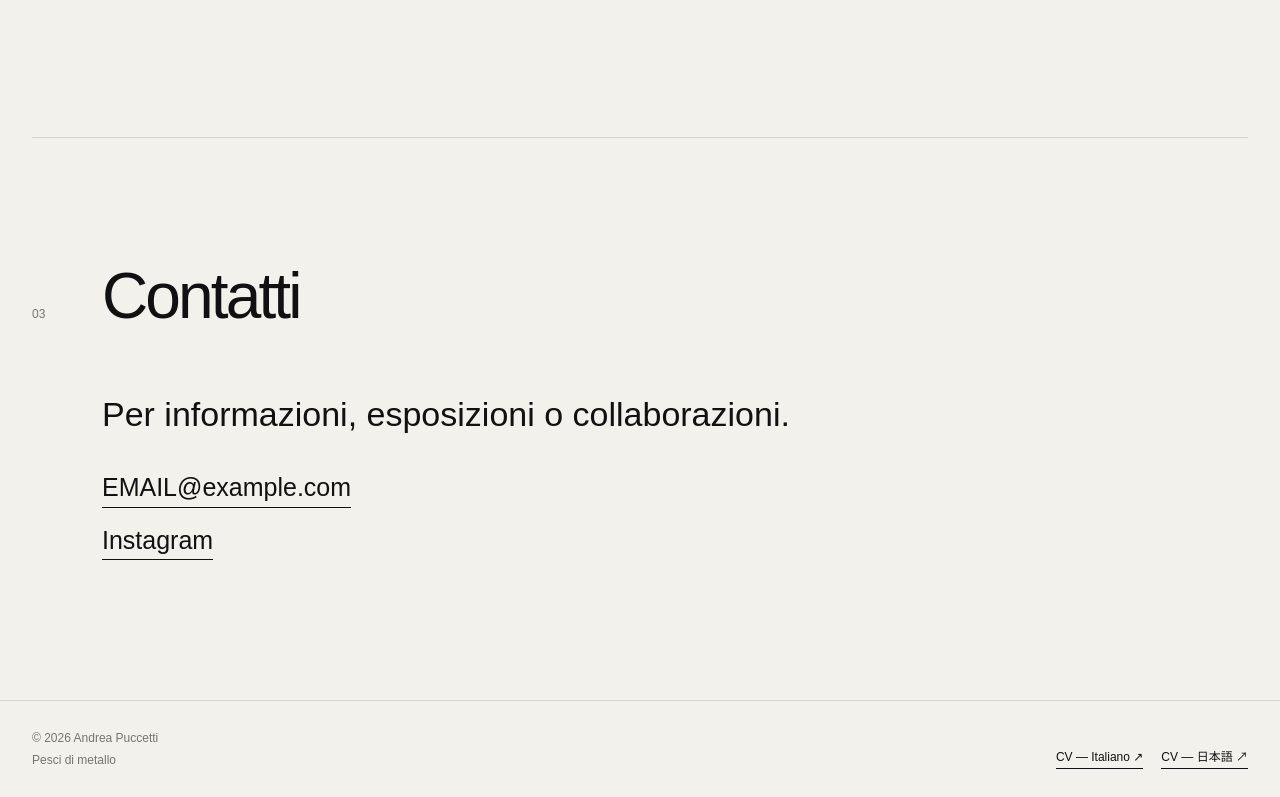
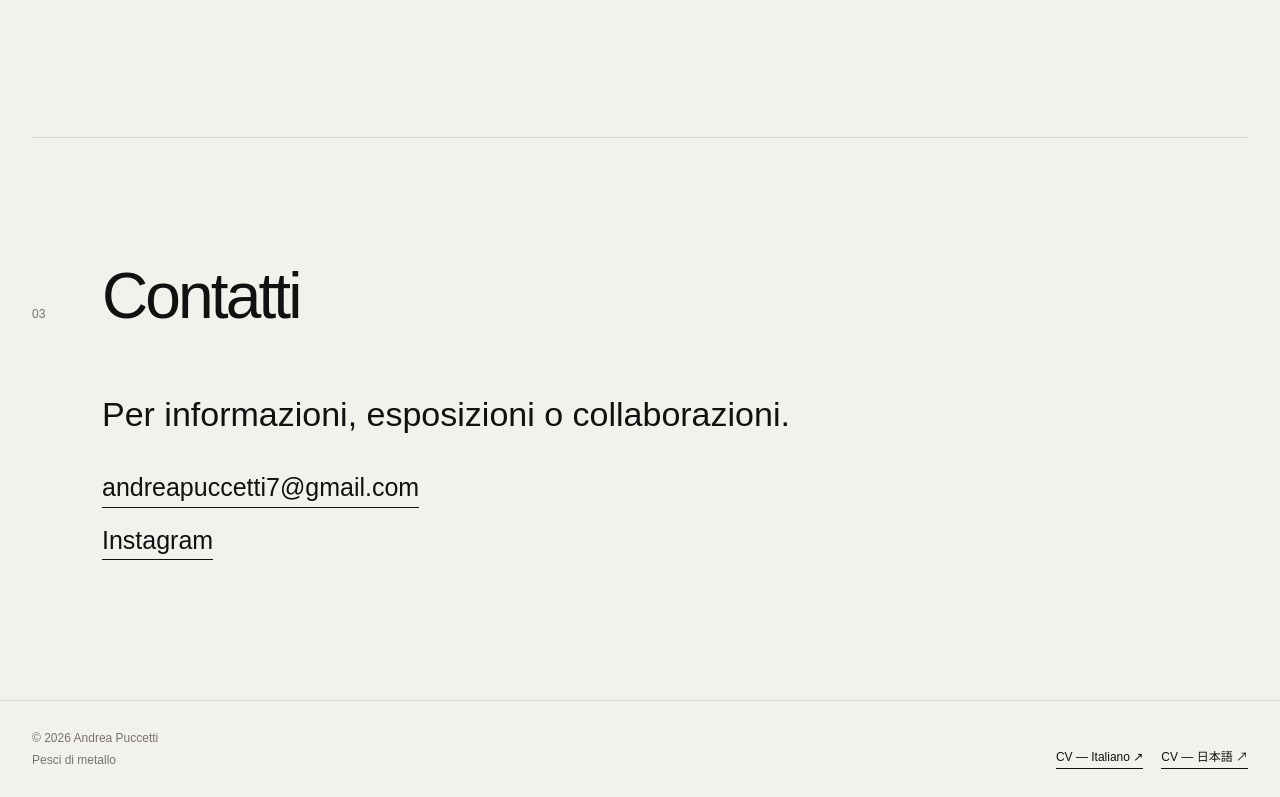
Before and after one commit to guidopuccetti/Pesci-di-metallo, a plain HTML site: page index.html in a window 1280 px wide. Shown: the part 7576-8373 px from the top of the page. Drawn offline with Linux system fonts and the light colour scheme.

Commit message:
Update index.html

```diff
--- a/index.html
+++ b/index.html
@@ -370,8 +370,8 @@
           For enquiries, exhibitions or collaborations.
         </p>
 
-        <a href="mailto:EMAIL@example.com">
-          EMAIL@example.com
+        <a href="mailto:andreapuccetti7@gmail.com">
+          andreapuccetti7@gmail.com
         </a>
 
         <a
```
